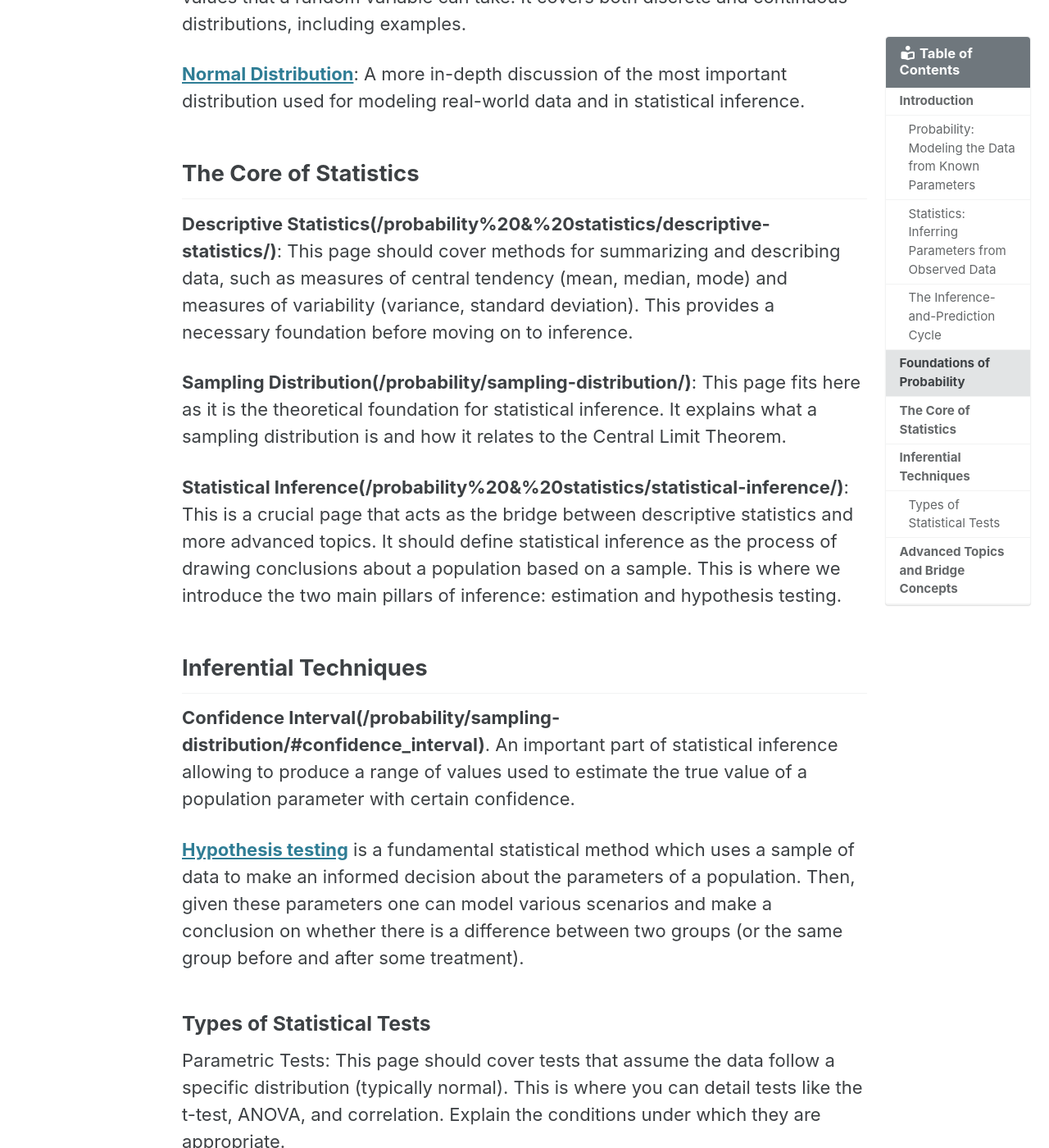
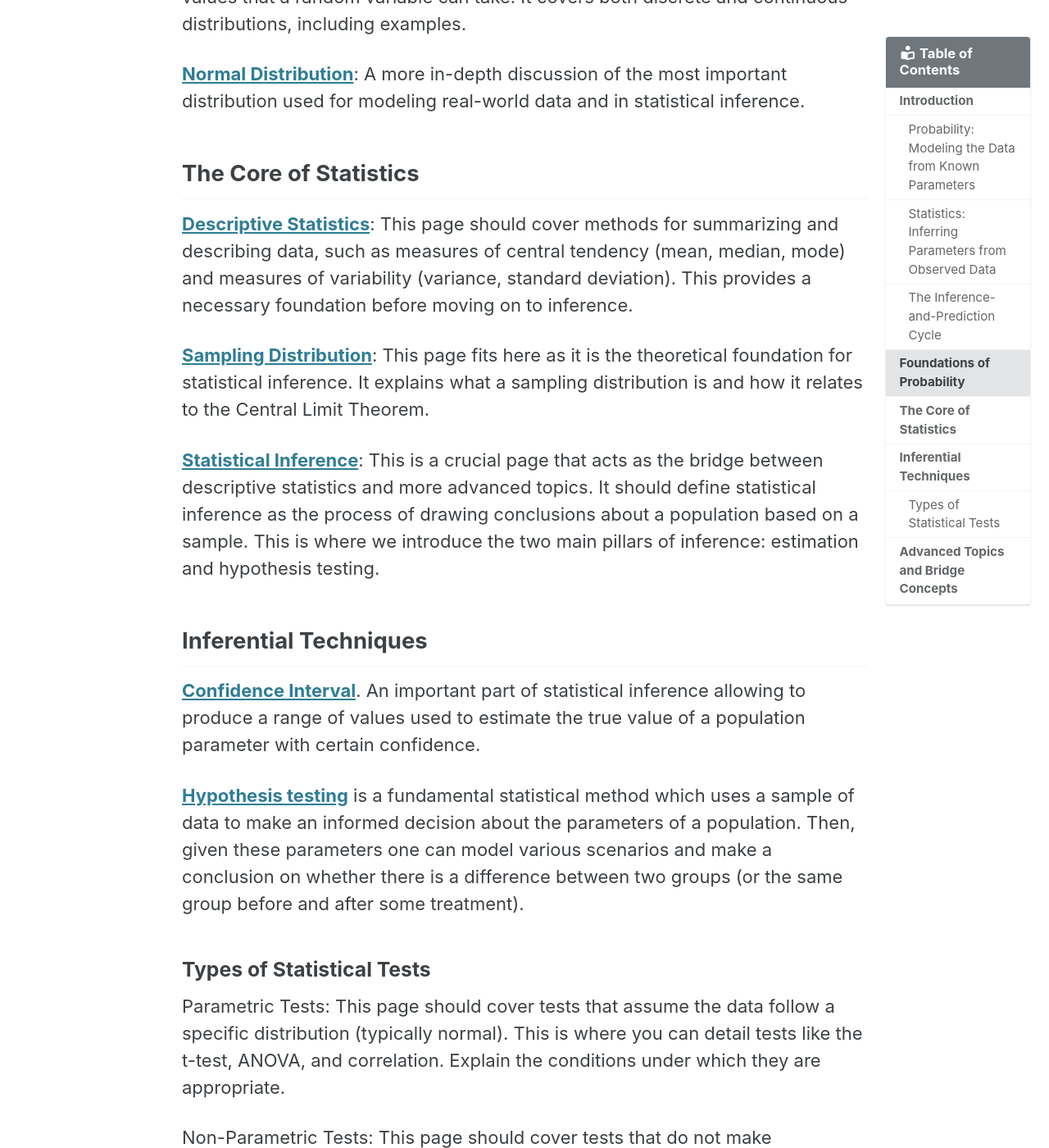
Before and after one commit to vzahorui/vzahorui.github.io, a Jekyll site: the page built from _posts/2025-08-18-probability-statistics.md, in a window 1280 px wide and 1400 px high, scrolled down 1748 px. Shown: the whole window at 82% size. Built offline with Jekyll 4.4.1, drawn with Linux system fonts in a browser that asks for light colours; cached includes are drawn as plain includes.

Commit message:
adjusted links and index page layout

```diff
--- a/_posts/2025-08-18-probability-statistics.md
+++ b/_posts/2025-08-18-probability-statistics.md
@@ -42,15 +42,15 @@ In the real world, probability and statistics form a continuous cycle. We first
 
 ## The Core of Statistics
 
-**Descriptive Statistics({{ site.baseurl }}{% link _posts/2025-09-01-descriptive-statistics.md %})**: This page should cover methods for summarizing and describing data, such as measures of central tendency (mean, median, mode) and measures of variability (variance, standard deviation). This provides a necessary foundation before moving on to inference.
+**[Descriptive Statistics]({{ site.baseurl }}{% link _posts/2025-09-01-descriptive-statistics.md %})**: This page should cover methods for summarizing and describing data, such as measures of central tendency (mean, median, mode) and measures of variability (variance, standard deviation). This provides a necessary foundation before moving on to inference.
 
-**Sampling Distribution({{ site.baseurl }}{% link _posts/2021-01-16-sampling-distribution.md %})**: This page fits here as it is the theoretical foundation for statistical inference. It explains what a sampling distribution is and how it relates to the Central Limit Theorem.
+**[Sampling Distribution]({{ site.baseurl }}{% link _posts/2021-01-16-sampling-distribution.md %})**: This page fits here as it is the theoretical foundation for statistical inference. It explains what a sampling distribution is and how it relates to the Central Limit Theorem.
 
-**Statistical Inference({{ site.baseurl }}{% link _posts/2025-09-01-statistical-inference.md %})**: This is a crucial page that acts as the bridge between descriptive statistics and more advanced topics. It should define statistical inference as the process of drawing conclusions about a population based on a sample. This is where we introduce the two main pillars of inference: estimation and hypothesis testing.
+**[Statistical Inference]({{ site.baseurl }}{% link _posts/2025-09-01-statistical-inference.md %})**: This is a crucial page that acts as the bridge between descriptive statistics and more advanced topics. It should define statistical inference as the process of drawing conclusions about a population based on a sample. This is where we introduce the two main pillars of inference: estimation and hypothesis testing.
 
 ## Inferential Techniques
 
-**Confidence Interval({{ site.baseurl }}{% link _posts/2021-01-16-sampling-distribution.md %}#confidence_interval)**. An important part of statistical inference allowing to produce a range of values used to estimate the true value of a population parameter with certain confidence.
+**[Confidence Interval]({{ site.baseurl }}{% link _posts/2021-01-16-sampling-distribution.md %}#confidence_interval)**. An important part of statistical inference allowing to produce a range of values used to estimate the true value of a population parameter with certain confidence.
 
 **[Hypothesis testing]({{ site.baseurl }}{% link _posts/2021-01-21-hypothesis-testing.md %})** is a fundamental statistical method which uses a sample of data to make an informed decision about the parameters of a population. Then, given these parameters one can model various scenarios and make a conclusion on whether there is a difference between two groups (or the same group before and after some treatment).
 
```
Also changed, not shown: _posts/2021-01-16-sampling-distribution.md (+1 -1 lines), index.html (+10 -7 lines).
